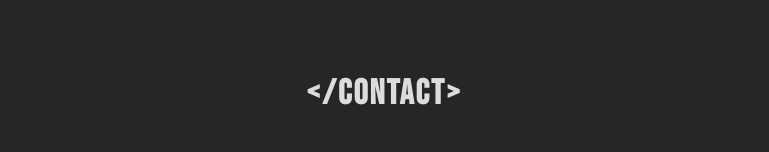
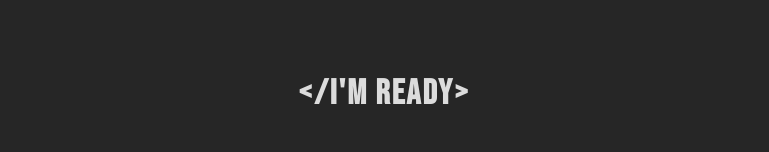
Before and after one commit to ScorpyG/DarkCave, a plain HTML site: page index.html in a window 1280 px wide. Shown: the part 3828-3980 px from the top of the page, without its empty margins (256-1025 px from the left). Drawn offline with Linux system fonts and the light colour scheme; a web font is replaced by a local one.

Commit message:
Add files via upload

```diff
--- a/index.html
+++ b/index.html
@@ -140,7 +140,7 @@
     <!--Section for the viewer to get in-touch with the creator-->
     <section class="section3" id="contact">
         <div class="container">
-            <h1 class="secHead">/contact</h1>
+            <h1 class="secHead">/I'm Ready</h1>
             <p><em>"Be able to have the freedom to create and learn is something I always love.
                 If you want to start a project, I'm all in!"</em></p>
             <a href="mailto: scorpygbusiness90@gmail.com" target="_blank">
```
